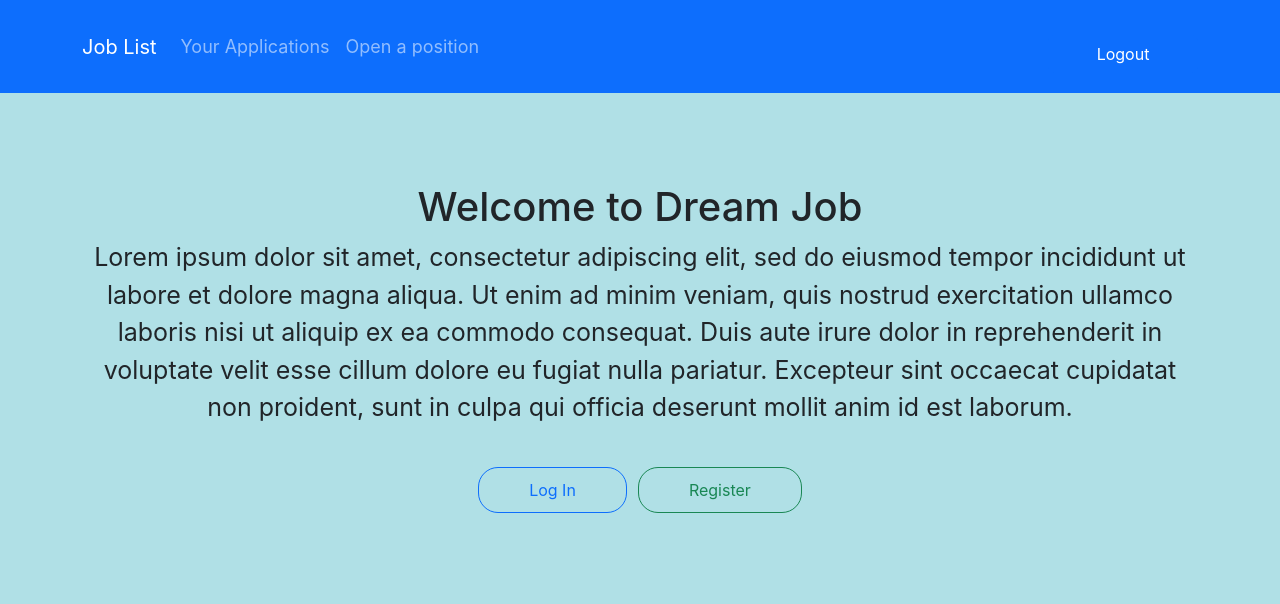
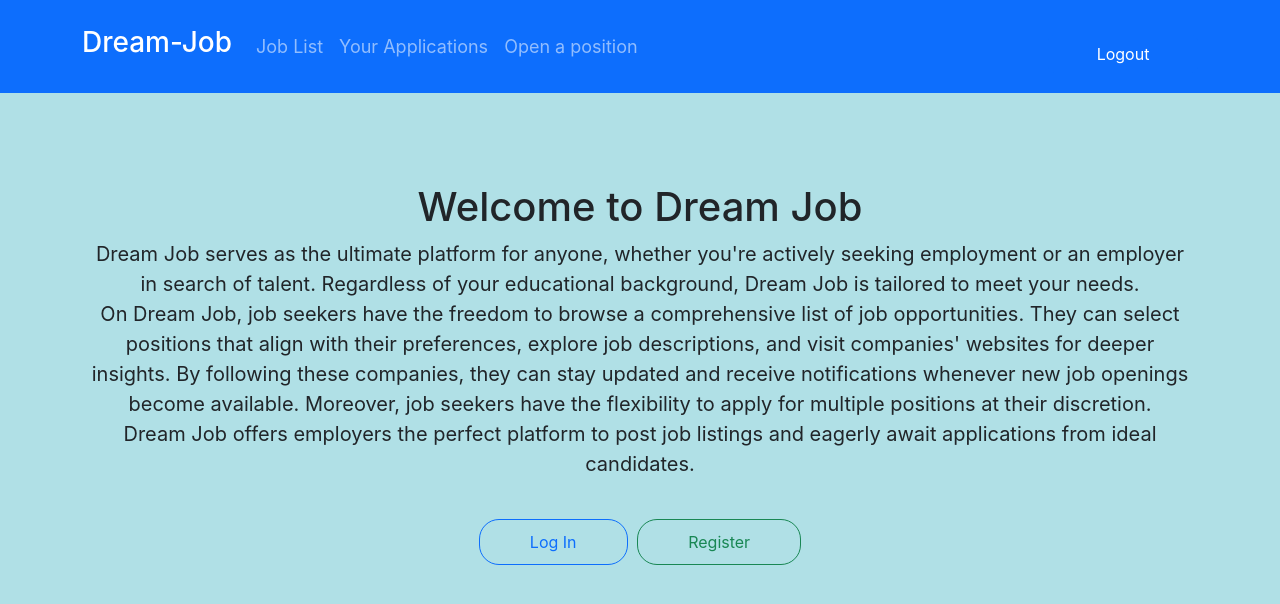
Before and after one commit to Kandedriva/final_project, a React (Create React App) app: page /logout in a window 1280 px wide. Shown: the top 604 px of the page. Built offline with nearby package versions, Linux system fonts and the light colour scheme; no server answers.

Commit message:
Write code inside the README.md file and make change in other components.

```diff
--- a/public/index.html
+++ b/public/index.html
@@ -24,7 +24,7 @@
       work correctly both with client-side routing and a non-root public URL.
       Learn how to configure a non-root public URL by running `npm run build`.
     -->
-    <title>React App</title>
+    <title>Dream Job</title>
   </head>
   <body>
     <noscript>You need to enable JavaScript to run this app.</noscript>
--- a/src/components/App.js
+++ b/src/components/App.js
@@ -1,4 +1,4 @@
-import React, { useState } from "react";
+import React, { useState, useEffect } from "react";
 import { Route, Switch } from "react-router-dom";
 import Login from "./Login";
 import Welcome from "./Welcome";
@@ -11,27 +11,41 @@ import AvailableJobList from "./AvailableJobList";
 import { ToastContainer } from 'react-toastify';
 import 'react-toastify/dist/ReactToastify.css';
 
-import Try from "./Try";
-
-
 
 
 
 function App(){
-
-  // const [openPosition, setOpenPosition] = useState([]);
+  //state to create new job
+  const [jobs, setJobs] = useState([]);
+  //state to create new application
   const [applications, setApplications] = useState([]);
 
-  function addNewPostion(jobs){
-    setApplications([...applications, jobs])
+    //function to create new job
+  function addNewPostion(job){
+    setJobs([...jobs, job])
 
   }
+  //get request to display the list of available jobs.
+  useEffect(() => {
+    fetch("https://phase-2-banckend.onrender.com/availableJobs")
+    .then(response=>response.json())
+    .then(data=>setJobs(data))
+
+
+}, []);
+
+//Get request to display the applications list.
+useEffect(() => {
+  fetch("https://phase-2-banckend.onrender.com/waitingList ")
+  .then(response=>response.json())
+  .then(data=>setApplications(data))
+
+}, []);
 
   return(
     <div>
         <ToastContainer />
 
- {/* <Try/> */}
     <NavBar/>
 
     <Switch>
@@ -42,10 +56,10 @@ function App(){
   <CreateJob addNewPostion={addNewPostion}/>
 </Route>
 <Route exact path = "/">
-  <AvailableJobList/>
+  <AvailableJobList jobs={jobs} setJobs={setJobs} />
 </Route>
 {<Route exact path="/apply">
-<JobApplication/>
+<JobApplication applications={applications} setApplications={setApplications} />
 </Route>}
 <Route exact path="/login">
 <Login/>
--- a/src/components/ApplicationList.js
+++ b/src/components/ApplicationList.js
@@ -1,22 +1,12 @@
-import React, { useState, useEffect } from "react";
+import React from "react";
 import JobApplicationFormat from "./JobApplicationFormat";
 import JobApplication from "./JobApplication";
 import { Route } from "react-router-dom";
 import { useHistory } from "react-router-dom/cjs/react-router-dom.min";
 
-function ApplicationList({applications, setApplications}){
-    // const [applications, setApplications] = useState([]);
+function ApplicationList({applications}){
+
     const history= useHistory()
-
-useEffect(() => {
-    fetch("https://phase-2-banckend.onrender.com/waitingList ")
-    .then(response=>response.json())
-    .then(data=>setApplications(data))
-
-}, []);
-
-
-
 return(
     <div>
 
--- a/src/components/AvailableJobFormat.js
+++ b/src/components/AvailableJobFormat.js
@@ -1,7 +1,6 @@
 import React, { useState } from "react";
 import { useHistory } from "react-router-dom";
 import { Form, Button } from 'react-bootstrap';
-import NavBar from "./NavBar";
 
 
 function AvailableJobFormat({title, Company, experiences, average, location, description, website}){
@@ -29,7 +28,7 @@ const history = useHistory()
             <p>Location: {location} </p>
             <p>Job details: {description} </p>
             <Button variant="info" onClick={handleClick}>Apply</Button>{' '}
-            {<p><Button variant="outline-danger" className="follow" onClick={handleFollow}>{follow? "follow" : "following"} {Company}</Button></p>}
+            {<p><Button variant="outline-info" className="follow" onClick={handleFollow}>{follow? "follow" : "You're following"} {Company}</Button></p>}
         </Form.Group>
 
 
--- a/src/components/AvailableJobList.js
+++ b/src/components/AvailableJobList.js
@@ -1,19 +1,7 @@
-import React, { useState, useEffect } from "react";
+import React from "react";
 import AvailableJobFormat from "./AvailableJobFormat";
-import { NavLink } from "react-router-dom";
-import NavBar from "./NavBar";
 
-function AvailableJobList(){
-const [jobs, setJobs] = useState([]);
-
-useEffect(() => {
-    fetch("https://phase-2-banckend.onrender.com/availableJobs")
-    .then(response=>response.json())
-    .then(data=>setJobs(data))
-
-
-}, []);
-
+function AvailableJobList({jobs}){
     return(
         <div>
 
--- a/src/components/JobApplication.js
+++ b/src/components/JobApplication.js
@@ -5,9 +5,8 @@ import Form from 'react-bootstrap/Form';
 import { useHistory } from "react-router-dom";
 import { toast } from "react-toastify";
 
-function JobApplication() {
+function JobApplication({applications, setApplications }) {
 
-  const [newApplication, setNewApplication] = useState([]);
   const [application, setApplication] = useState({
     applicationName: "",
     lastName: "",
@@ -31,7 +30,7 @@ function JobApplication() {
   }
 
 function newapplication(newpost){
-  setNewApplication([...newApplication, newpost])
+  setApplications([...applications, newpost])
 }
 
   function handleApplication(event){
@@ -58,7 +57,6 @@ function newapplication(newpost){
 toast.success("Your Application has been sent with success")
   history.push("/list")
 
-    console.log("Your applied successfully to this position.")
 
   }
     return (
@@ -97,8 +95,9 @@ toast.success("Your Application has been sent with success")
       </InputGroup>
 
       <p className="warning">
-          After you submit your application, you will be contacted by the employer for more details and the rest of the procedure.<br />
-          This process can take a long time depending on HR. Good Luck.
+      Once your application is submitted, the employer will reach out to you for further information and to guide you through the remaining steps.
+      <br/>The duration of this process may vary depending on the HR department.
+      <br/> <h3><strong>Good luck!</strong></h3>
         </p>
 
         <Button
--- a/src/components/Login.js
+++ b/src/components/Login.js
@@ -17,6 +17,7 @@ if(validation()){
   fetch(`https://phase-2-banckend.onrender.com/users`)
   .then(response=> response.json())
   .then(data=>{
+
     if (Object.keys(data).length === 0) {
       toast.warning("Please provide valid information",{style:{
         backgroundColor: "yello"
--- a/src/components/NavBar.js
+++ b/src/components/NavBar.js
@@ -29,8 +29,9 @@ function NavBar(){
 <Navbar bg="primary" data-bs-theme="dark" className="navbar">
         <Container>
 
-          <Navbar.Brand href="/">Job List </Navbar.Brand>
+          <Navbar.Brand href="#"><h3>Dream-Job</h3> </Navbar.Brand>
           <Nav className="me-auto">
+          <Nav.Link href="/">Job List</Nav.Link>
             <Nav.Link href="/list">Your Applications</Nav.Link>
             <Nav.Link href="/create-Job">Open a position</Nav.Link>
 
--- a/src/components/Welcome.js
+++ b/src/components/Welcome.js
@@ -18,9 +18,14 @@ function createClick(){
 <Form.Group controlId="formAddress">
 <h1>Welcome to Dream Job</h1>
 <span>
-Lorem ipsum dolor sit amet, consectetur adipiscing elit, sed do eiusmod tempor incididunt ut labore et dolore magna aliqua. Ut enim ad minim veniam, quis nostrud exercitation ullamco laboris nisi ut aliquip ex ea commodo consequat.
-Duis aute irure dolor in reprehenderit in voluptate velit esse cillum dolore eu fugiat nulla pariatur.
-Excepteur sint occaecat cupidatat non proident, sunt in culpa qui officia deserunt mollit anim id est laborum.<br/>
+Dream Job serves as the ultimate platform for anyone,
+whether you're actively seeking employment or an employer in search of talent.
+Regardless of your educational background, Dream Job is tailored to meet your needs.<br/>
+On Dream Job, job seekers have the freedom to browse a comprehensive list of job opportunities.
+They can select positions that align with their preferences, explore job descriptions, and visit companies' websites for deeper insights.
+ By following these companies, they can stay updated and receive notifications whenever new job openings become available.
+ Moreover, job seekers have the flexibility to apply for multiple positions at their discretion.<br/>
+ Dream Job offers employers the perfect platform to post job listings and eagerly await applications from ideal candidates.<br/>
 </span>
 <Button
 type="button"
--- a/src/index.css
+++ b/src/index.css
@@ -99,6 +99,7 @@ label{
       width: 35%;
     }
     .homePage{
+      font-size: 20px;
       text-align: center;
     }
     .accountForm{
@@ -246,8 +247,8 @@ margin: 0px 0 5% 0;
 
   .warning{
     text-align: center;
-    /* font-weight: bold; */
     font-size: 20px;
+    font-family: Georgia, 'Times New Roman', Times, serif;
   }
 
   .logOut{
--- a/src/index.js
+++ b/src/index.js
@@ -2,19 +2,13 @@ import 'bootstrap/dist/css/bootstrap.css';
 
 
 import React from 'react';
-import { BrowserRouter } from 'react-router-dom/cjs/react-router-dom.min';
+import { BrowserRouter } from 'react-router-dom';
 import ReactDOM from 'react-dom';
 import { createRoot } from 'react-dom/client';
-
-
-
-
 import './index.css';
 import App from './components/App';
 
-// createRoot(<App />, document.getElementById("root"));
-const rootElement = document.getElementById('root'); // Replace 'root' with your target DOM element's ID
+const rootElement = document.getElementById('root');
 const root = createRoot(rootElement);
 
-// Now you can render your component within the root
 root.render(<BrowserRouter><App /></BrowserRouter>);
```
Also changed, not shown: src/components/CreateJob.js (+1 -6 lines), 1 other file (tests, documents, lock files or other folders).
